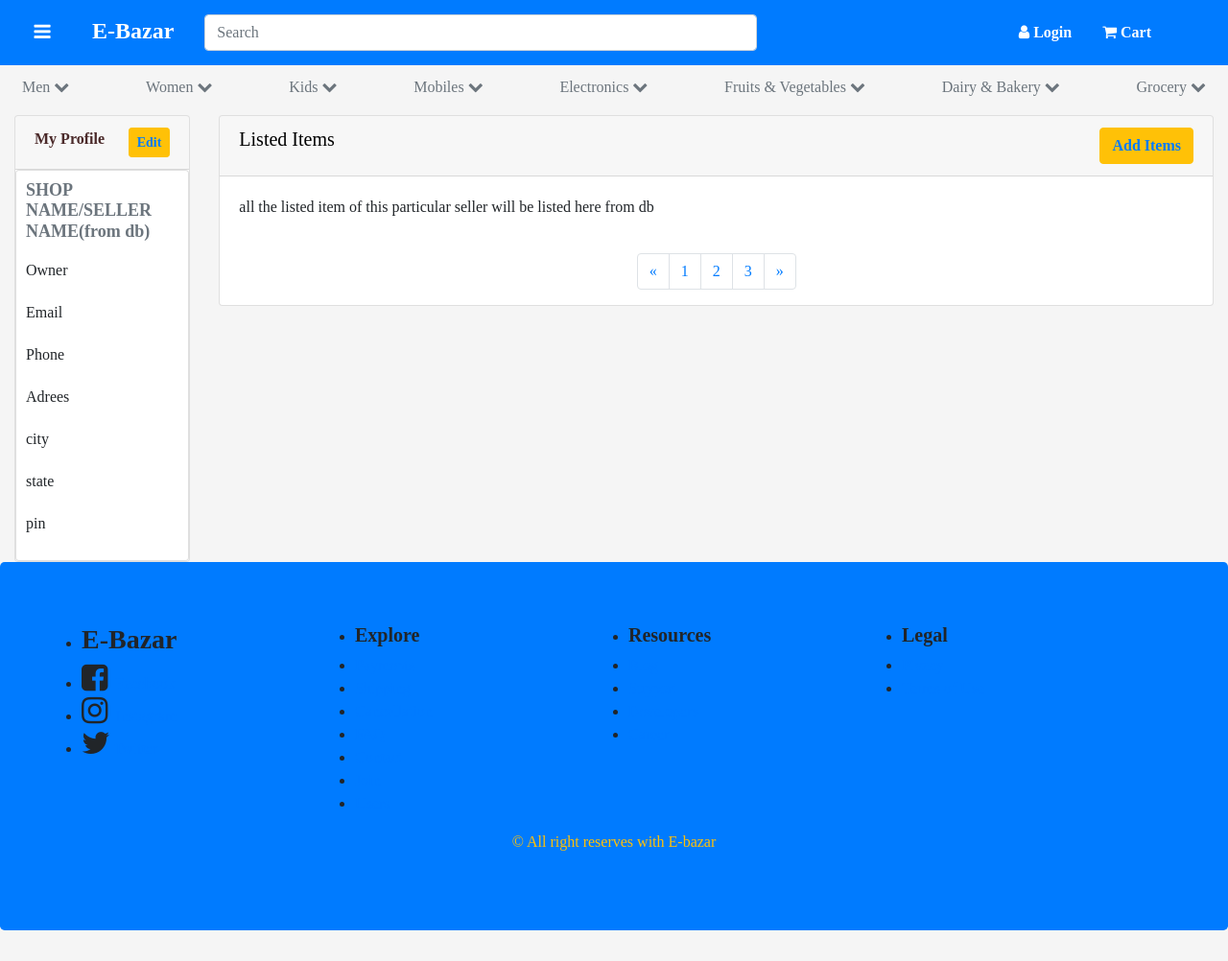
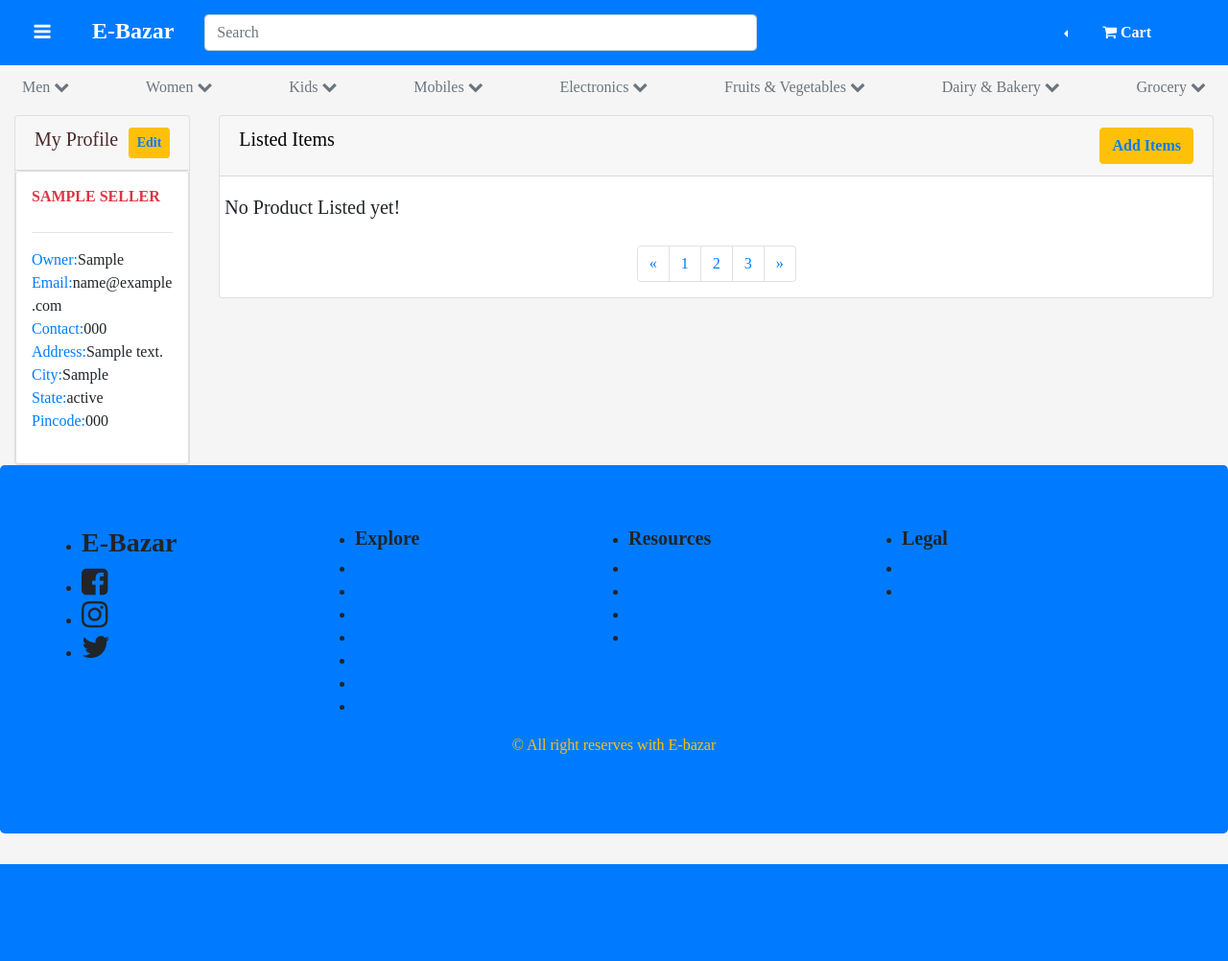
Before and after one commit to prabhakarmishra1113/E-Bazar, a PHP site: page /templates/views/seller_landing_page.php in a window 1280 px wide. Shown: the whole page at 96% size. After the commit the page ends 901 px from the top, so only its background shows below. Run offline with PHP 8.4, Linux system fonts and the light colour scheme; the visitor is signed in with stand-in values (Sample User, id 1); data comes from the database, SQL or seed files in the repository; tables that the repository leaves empty or names only in its code hold one stand-in row (values such as "Sample post").

Commit message:
updated seller landing page with new php scripts
dynamic fetching of data from databse achieved for seller information as well as the list of product listed by them.

```diff
--- a/templates/views/seller_landing_page.php
+++ b/templates/views/seller_landing_page.php
@@ -1,30 +1,45 @@
 <?php include "../../src/db_con.php" ?>
+<?php
+$con= mysqli_connect("localhost", "id16099468_capstone", "Pd@123456789", "id16099468_ebazar")or die($mysqli_error($con));
+session_start();
+?>
 
 <?php include "../includes/header.php" ?>
 
 <?php $index="../../index.php"; $path="../../"; include "../includes/navbar.php" ?>
 
+
 <!--seller details  Start-->
  <div class="container-fluid product_page">
     <div class="row">
-       <div class="col-lg-2 filter hide-on-small">
+       <div class="col-lg-2">
 
          <div class="card">
              <div class="card-header" style="display:flex; justify-content:space-between;">
-            <div>My Profile</div>
+            <h5>My Profile</h5>
             <button class="btn btn-warning btn-sm"><a href="#" data-toggle="modal" data-target="#seller_info_edit"><strong>Edit</strong></a></button>
             </div>
-            <div class="card body">
-              <h6 class="card-title text-secondary">SHOP NAME/SELLER NAME(from db)</h6>
-              <ul>
-                <li>Owner</li>
-                <li>Email</li>
-                <li>Phone</li>
-                <li>Adrees</li>
-                <li>city</li>
-                <li>state</li>
-                <li>pin</li>
-                </ul>
+            <div class="card body p-3">
+                <?php
+$email=$_SESSION['seller_email'];
+$query = "SELECT * FROM sellers WHERE seller_email='$email'";
+$result = mysqli_query($con, $query)or die($mysqli_error($con));
+$num = mysqli_num_rows($result);
+$row = mysqli_fetch_array($result);
+if($num >= 1)
+{
+    echo "<h6 class='card-title text-danger'style='text-transform:uppercase; font-weight:bold'>".$row['shop_name']."</h6><hr/>";
+    echo "<ul style='list-style-type:none;'>
+                <li><span class='text-primary'>Owner:</span>".$row['owner']."</li>
+                <li><span class='text-primary'>Email:</span>".$row['seller_email']."</li>
+                <li><span class='text-primary'>Contact:</span>".$row['seller_phone']."</li>
+                <li><span class='text-primary'>Address:</span>".$row['seller_address']."</li>
+                <li><span class='text-primary'>City:</span>".$row['seller_city']."</li>
+                <li><span class='text-primary'>State:</span>".$row['seller_state']."</li>
+                <li><span class='text-primary'>Pincode:</span>".$row['seller_pincode']."</li>
+                </ul>";
+}
+?>
             </div>
          </div>
 
@@ -39,8 +54,48 @@
 
 
            <div class="card-body">
-         <p> all the listed item of this particular seller will be listed here from db</p>
+
+             <!--Product Card Start-->
+             <div class="row">
+             <?php
+              //$category=$_REQUEST['product_key'];
+              $id=$_SESSION['seller_id'];
+              $query="SELECT * FROM products WHERE seller_id='$id'";
+              $result = mysqli_query($con, $query)or die($mysqli_error($con));
+              $num = mysqli_num_rows($result);
+              $row = mysqli_fetch_array($result);
+              if($num >= 1)
+              {
+               while($row=mysqli_fetch_array($result))
+                {
+                   $tempimg = $row['product_images'];
+                  $img = explode(",",$tempimg);
+                ?>
+              <div class="col-6 col-md-4 col-lg-3">
+               <div class="card">
+                 <a class="text-center" href="product_detail.php?product_key=<?php echo $row['product_id']; ?>"><img src="../../public/images/products/<?php echo $img[0]; ?>" class="img-fluid"></a>
+                 <div class="card-footer">
+                   <figcaption class="figure-caption brand">E-BAZAR</figcaption>
+                   <a href="product_detail.php?product_key=<?php echo $row['product_id']; ?>"><figcaption class="figure-caption title text-truncate"><?php echo $row['product_name']; ?></figcaption></a>
+                   <figcaption class="figure-caption color text-truncate"><?php echo $row['product_color'] ?></figcaption>
+                   <figcaption class="figure-caption rs">₹<?php $x=$row['product_price'];$y=$row['product_discount']; $money=($x-($x*$y)/100); echo $money; ?> <del>₹<?php echo $row['product_price']; ?></del> <span class="text-success"><?php echo $row['product_discount']; ?>% off</span></figcaption>
+                   <button class="btn btn-primary w-100 mt-1">Edit Details</button>
+                 </div>
+               </div>
+              </div>
+            <?php
+              }
+              }
+              else
+              {
+                  echo "<h5>No Product Listed yet!</h5>";
+              }
+            ?>
+            </div>
+             <!--Product Card End-->
            </div>
+
+
 
            <!--Pagination Start-->
             <nav aria-label="Page navigation example">
@@ -123,18 +178,18 @@
         </div>
         <div class="modal-body justify-content-right">
           <div class="text-center pt-5 pb-5">
-              <form  action="#" method="POST">
+              <form  action="./seller_info_update_script.php" method="POST">
             <div class="form-group">
               <input type="text" name="shopname" class="form-control" placeholder="Shop Name/ Seller name">
             </div>
 
             <div class="form-group">
               <input type="text" name="owner" class="form-control"
-              placeholder="Owner">
+              placeholder="owner">
             </div>
             <div class="form-group">
               <input type="email" name="email" class="form-control"
-              placeholder="Email">
+              placeholder="Email" readonly>
             </div>
              <div class="form-group">
               <input type="contact" name="contact" class="form-control"
@@ -167,4 +222,5 @@
     </div>
   </div>
   <!-- modal end for seller info update ends-->
+
 <?php include "../includes/footer.php" ?>
```
